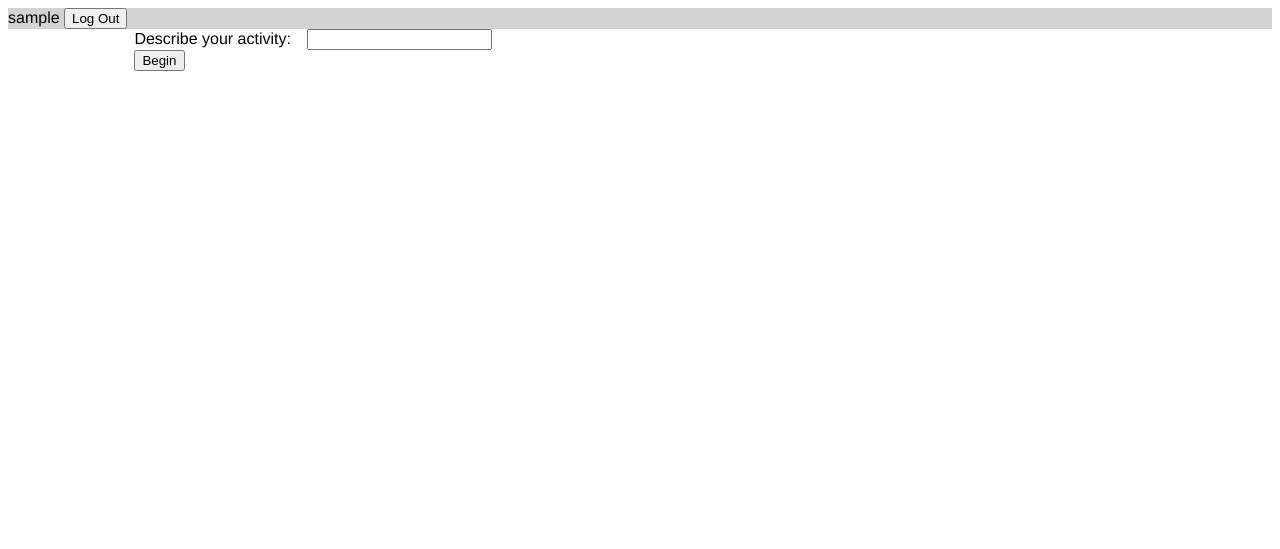
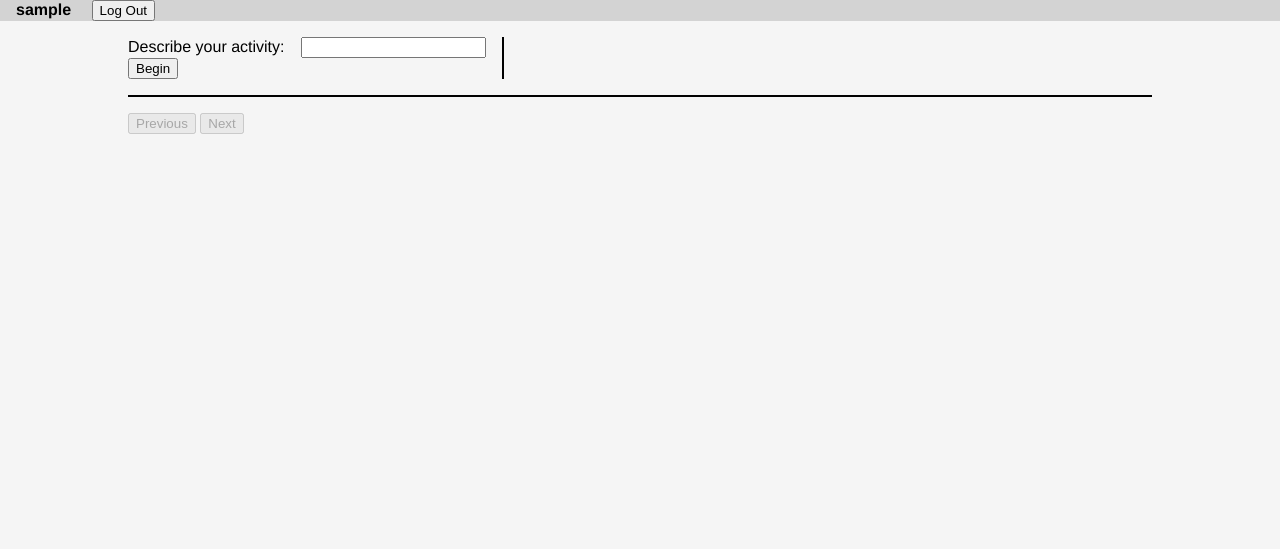
Before and after one commit to jamcalmon/logger, a Flask app: page / in a window 1280 px wide. Shown: the top 549 px of the page. Run offline with Flask 2, Linux system fonts and the light colour scheme; the visitor is signed in with stand-in values (Sample User, id 1); data comes from the database, SQL or seed files in the repository; data that the repository does not hold is empty; some libraries are stand-ins or nearby versions.

Commit message:
Add styles.

```diff
--- a/static/scripts/activity.js
+++ b/static/scripts/activity.js
@@ -1,8 +1,8 @@
 $(window).load(function() {
     $('#current-activity-wrapper').hide();
-    $('#next-activities').hide();
+    $('#next-activities').prop('disabled', true);
     if (activities_index < 1) {
-        $('#prev-activities').hide();
+        $('#prev-activities').prop('disabled', true);
     }
     console.log('Loaded window.');
     $('#activity-input').val('');
@@ -68,8 +68,9 @@ $('#next-activities').click( function() {
         activities_index -= 1;
     }
     else {
-        $('#prev-activities').show();
+        $('#prev-activities').prop('disabled', false);
     }
+    $('#activity-list').scrollTop(0);
 });
 
 $('#prev-activities').click( function() {
@@ -83,8 +84,9 @@ $('#prev-activities').click( function() {
         return;
     }
     if (activities_index < 1) {
-        $('#prev-activities').hide();
+        $('#prev-activities').prop('disabled', true);
     }
+    $('#activity-list').scrollTop(0);
 });
 
 function begin_activity(activity) {
@@ -106,11 +108,11 @@ function finish_activity() {
     $('#activity-input').prop('disabled', false);
     button.text('Begin');
     button.attr('data-state', 'ready');
-    $('#prev-activities').hide();
+    $('#prev-activities').prop('disabled', true);
     $('#current-activity-wrapper').hide();
 }
 
-var activity_templ = '<li>{{ description }}<ul><li>Started {{ start }}</li><li>Ended {{ end }}</li><li>{{ duration }}</li></ul></li>';
+var activity_templ = '<li class="top-li"><span class="activity-li-desc">{{ description }}</span><ul><li>Started {{ start }}</li><li>Ended {{ end }}</li><li>{{ duration }}</li></ul></li>';
 
 function populate_activities(obj) {
     $('#activity-list li').remove();
@@ -165,11 +167,12 @@ function get_activities() {
             console.log('Received list of activities.');
             populate_activities(result);
             if (result.has_next == 1) {
-                $('#next-activities').show();
+                $('#next-activities').prop('disabled', false);
             }
             else {
-                $('#next-activities').hide();
+                $('#next-activities').prop('disabled', true);
             }
+            $('#activity-list').scrollTop(0);
             return 1;
         },
         error: function(result) {
--- a/static/stylesheets/main.css
+++ b/static/stylesheets/main.css
@@ -3,7 +3,13 @@ html {
 }
 
 body {
+    background-color: whitesmoke;
+    margin: 0;
+    padding: 0;
+}
 
+ul {
+    list-style-type: none;
 }
 
 .shell {
@@ -15,25 +21,8 @@ body {
     text-align: center;
 }
 
-.left {
-    float: left;
-}
-
-.right {
-    float: right;
-}
-
-.user-panel {
-    background-color: lightgrey;
-    width: 100%;
-}
-
-.user-panel div {
-    display: inline;
-}
-
-.user-panel form {
-    display: inline;
+#auth-forms-wrapper {
+    text-align: center;
 }
 
 form {
@@ -53,6 +42,77 @@ form input {
     display: table-cell;
 }
 
+.auth-form {
+    background-color: lightgrey;
+    text-align: left;
+    display: inline-block;
+    vertical-align: top;
+    padding: 1em;
+    margin-left: 2em;
+    margin-right: 2em;
+    overflow: auto;
+}
+
+.user-panel {
+    background-color: lightgrey;
+    width: 100%;
+    padding-left: 1em;
+    padding-right: 1em;
+    margin-bottom: 1em;
+}
+
+.user-panel div {
+    display: inline-block;
+    margin-right: 1em;
+    font-weight: bold;
+}
+
+.user-panel form {
+    display: inline-block;
+}
+
+#activity-form-wrapper {
+    display: inline-block;
+    vertical-align: top;
+    padding-right: 1em;
+    margin-bottom: 1em;
+    border-right: 2px solid black;
+}
+
+#current-activity-wrapper {
+    vertical-align: top;
+    display: inline-block;
+    padding-left: 1em;
+}
+
+#current-activity-wrapper p {
+    display: table-row;
+}
+
+#activity-list-wrapper {
+    padding-top: 1em;
+    border-top: 2px solid black;
+}
+
+#activity-list {
+    height: 25rem;
+    overflow-y: scroll;
+    padding-left: 0;
+}
+
+.activity-li-desc {
+    padding-left: 1em;
+    font-weight: bold;
+}
+
+#activity-list li.top-li:nth-child(odd) {
+    background-color: lightblue;
+}
+
+#activity-list li.top-li:nth-child(even) {
+    background-color: silver;
+}
+
 .splash-page {
     text-align: center;
 }
--- a/templates/activity.html
+++ b/templates/activity.html
@@ -15,6 +15,7 @@
     </form>
   </div>
   <div class="shell">
+    <div class="activity-form-current">
        <div id="activity-form-wrapper">
           <form id="activity-form">
               <input name="csrf_token" type="hidden" value="{{ session.csrf_token }}">
@@ -31,7 +32,8 @@
           <p>Activity in progress: <span id="current-activity-description"></span></p>
           <p>Started <span id="current-activity-start"></span></p>
         </div>
-    <div>
+      </div>
+    <div id="activity-list-wrapper">
       <button id="prev-activities">Previous</button>
       <button id="next-activities">Next</button>
       <ul id="activity-list">
```
Also changed, not shown: templates/index.html (+6 -4 lines). Lines whose indentation alone changed are shown as unchanged.
